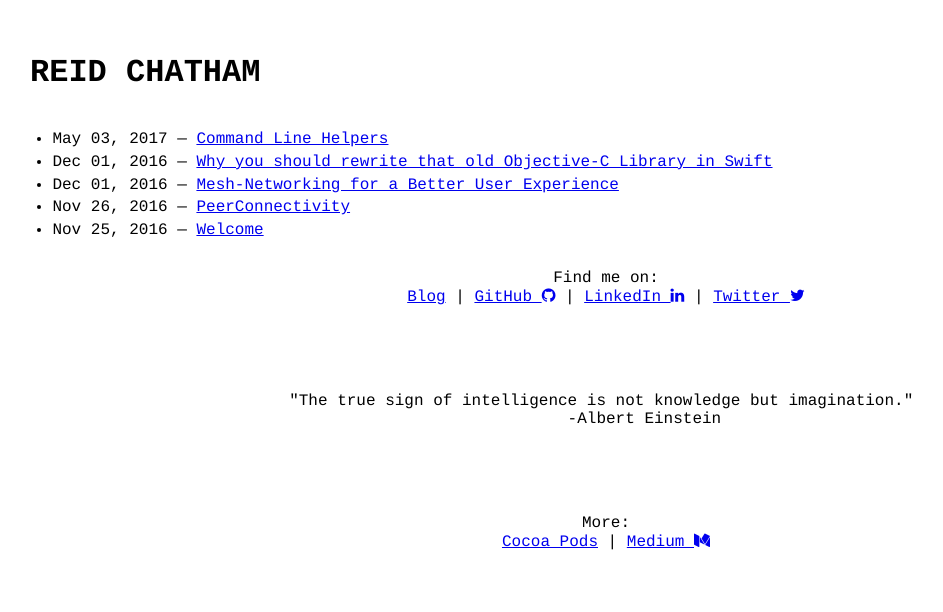
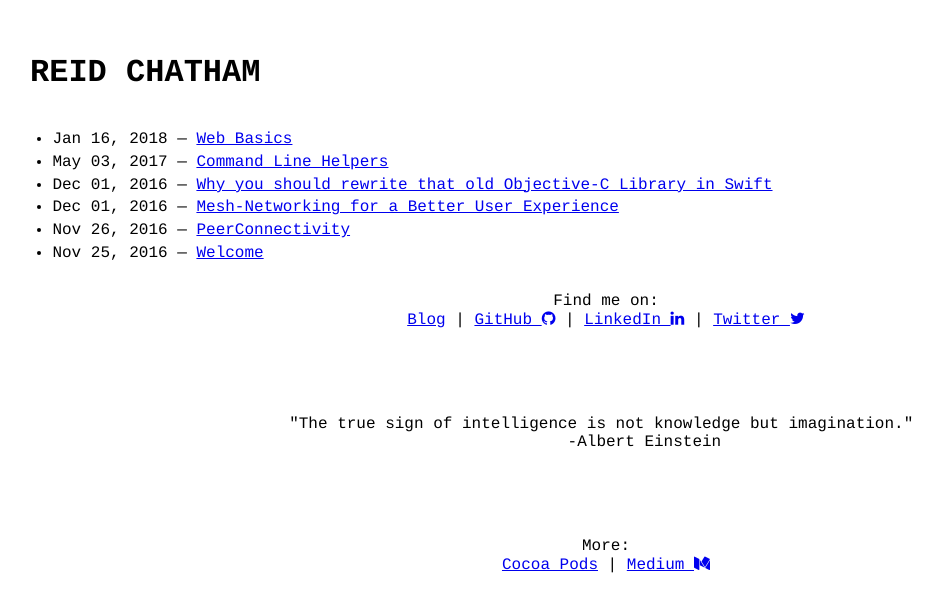
Before and after one commit to rchatham/reidchatham.github.io, a Jekyll site: the page built from blog.html, in a window 1280 px wide. Shown: the top 612 px of the page, without its empty margins (34-977 px from the left). Built offline with Jekyll 4.4.1, drawn with Linux system fonts in a browser that asks for light colours.

Commit message:
fixes to Web Basics

```diff
--- a/_posts/web-basics.html
+++ b/_posts/2018-1-16-web-basics.html
@@ -1,3 +1,7 @@
+---
+layout: post
+title: Web Basics
+---
 <!DOCTYPE html>
 <html>
     <head>
```
